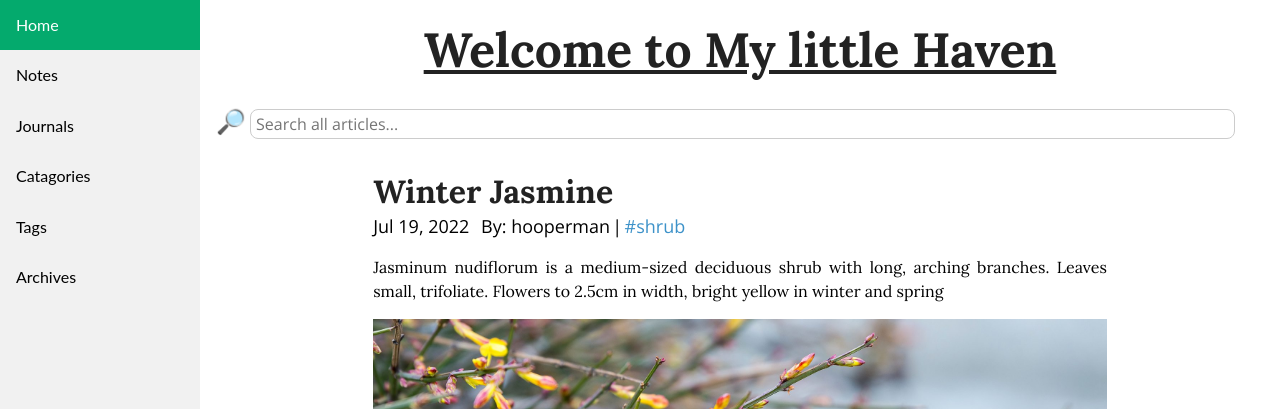
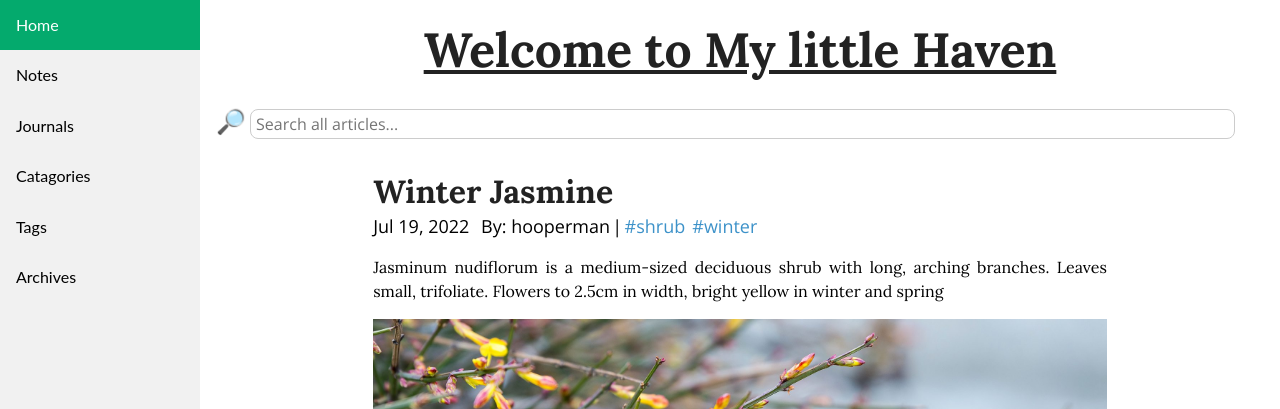
Before and after one commit to hooperman67/hooperman67.github.io, a Jekyll site: the page built from _posts/2022-07-19-winterjasmine.md, in a window 1280 px wide and 900 px high. Shown: the top 409 px of the window. Built offline with Jekyll 4.4.1, drawn with Linux system fonts in a browser that asks for light colours; nearby versions of some CDN libraries.

Commit message:
Update 2022-07-19-winterjasmine.md

```diff
--- a/_posts/2022-07-19-winterjasmine.md
+++ b/_posts/2022-07-19-winterjasmine.md
@@ -4,6 +4,7 @@ title: "Winter Jasmine"
 date: 2022-07-19
 tags:
   - shrub
+  - winter
 author: hooperman
 avatar: assets/img/hooperman.png
 category: winter
```
